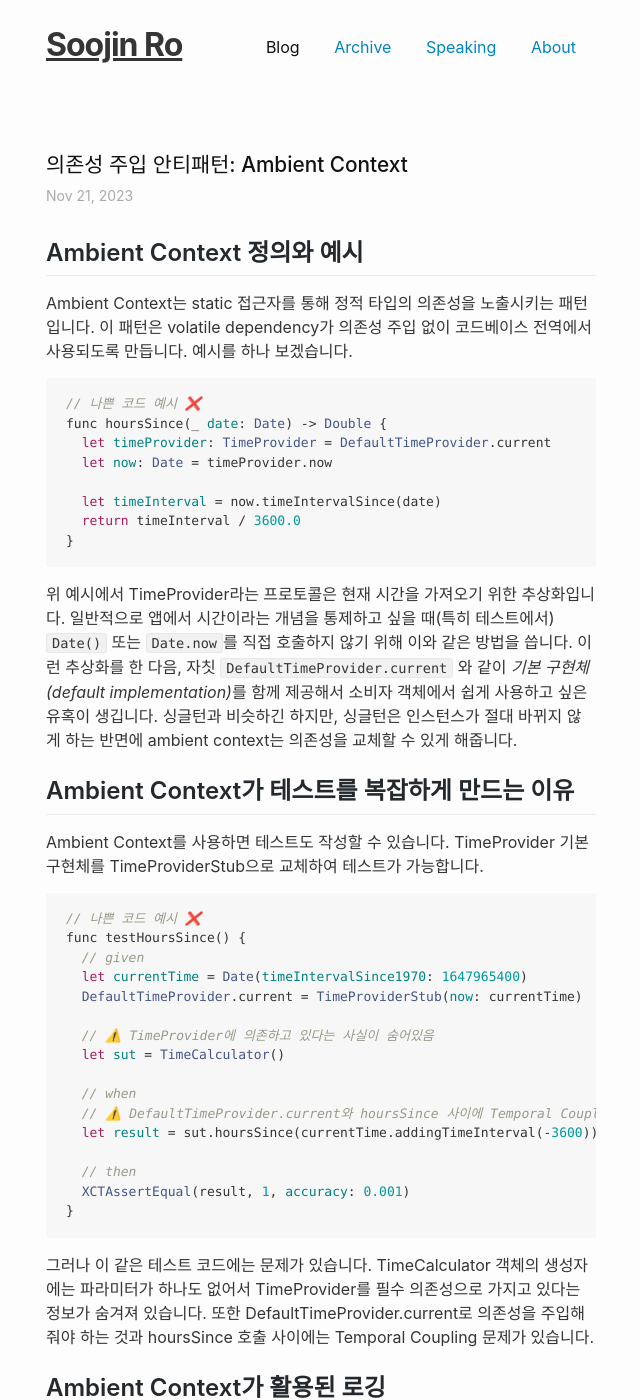
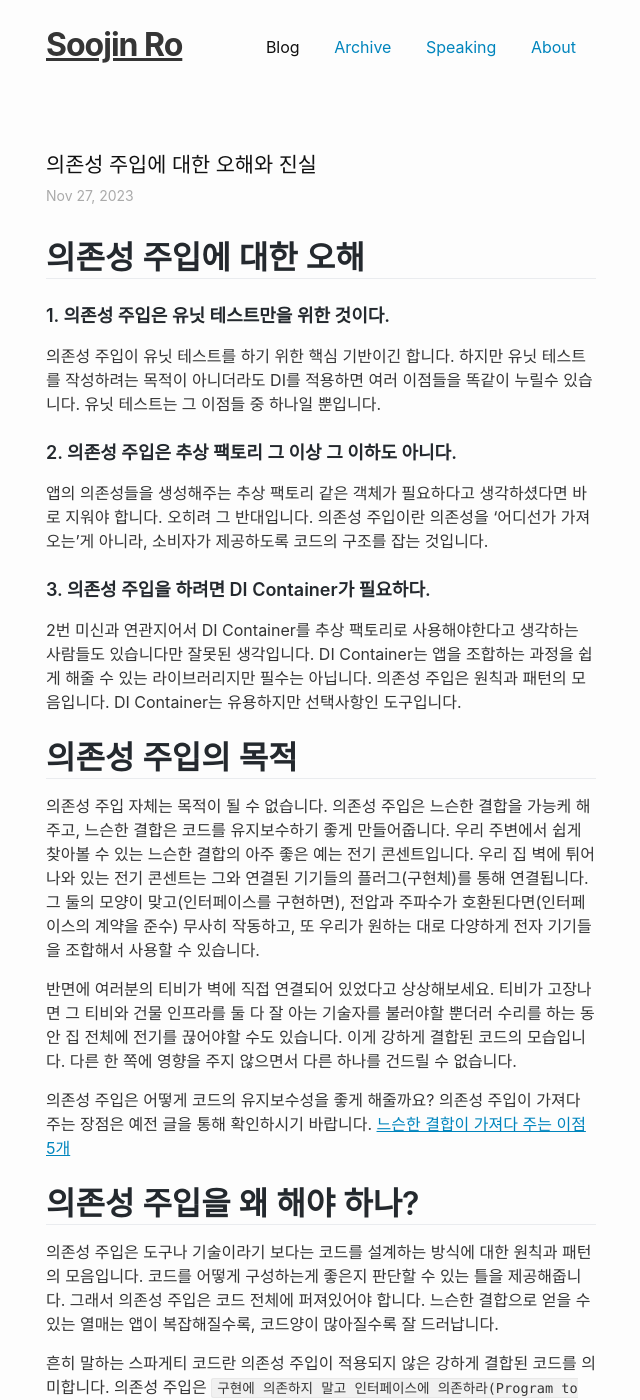
Before and after one commit to nsoojin/nsoojin.github.io, a Jekyll site: the page built from index.html, in a window 1280 px wide and 1400 px high. Shown: the whole window, without its empty margins (319-959 px from the left). Built offline with Jekyll 4.4.1, drawn with Linux system fonts in a browser that asks for light colours; the list of posts is cut into pages by our own code; some of the changed text lies outside the part shown.

Commit message:
dependency injection basics

```diff
--- a/_posts/2023-11-21-ambient-context-anti-pattern.md
+++ b/_posts/2023-11-21-ambient-context-anti-pattern.md
@@ -94,7 +94,9 @@ Ambient Context를 사용하면 테스트를 할 때 전역 상태를 건드려
 
 ## Ambient Context 대신 의존성 주입 패턴을 사용하자
 
-Ambient Context 대신 생성자 주입과 decorator 패턴을 통해 Ambient Context 안티패턴을 대체할 수 있습니다. 특히 로깅과 같은 cross-cutting concern에 대해서는 의존성 주입 패턴을 활용하는 것이 유지보수 관점에서 훨씬 좋습니다.
+Ambient Context 대신 생성자 주입과 decorator 패턴을 통해 Ambient Context 안티패턴을 대체할 수 있습니다. 특히 로깅과 같은 cross-cutting concern에 대해서는 의존성 주입 패턴을 활용하는 것이 유지보수 관점에서 훨씬 좋습니다. (더 자세한 내용은 아래 강의를 통해 확인해주세요)
+
+--
 
 ## 📝 Swift 개발자를 위한 DI 강의 사전 신청
 
--- /dev/null
+++ b/_posts/2023-11-27-dependency-injection-basics.md
@@ -0,0 +1,48 @@
+---
+layout: post
+title: "의존성 주입에 대한 오해와 진실"
+categories: []
+tags:
+- dependency injection
+type: post
+published: true
+meta: {}
+---
+
+# 의존성 주입에 대한 오해
+
+### 1. 의존성 주입은 유닛 테스트만을 위한 것이다.
+
+의존성 주입이 유닛 테스트를 하기 위한 핵심 기반이긴 합니다. 하지만 유닛 테스트를 작성하려는 목적이 아니더라도 DI를 적용하면 여러 이점들을 똑같이 누릴수 있습니다. 유닛 테스트는 그 이점들 중 하나일 뿐입니다.
+
+### 2. 의존성 주입은 추상 팩토리 그 이상 그 이하도 아니다.
+
+앱의 의존성들을 생성해주는 추상 팩토리 같은 객체가 필요하다고 생각하셨다면 바로 지워야 합니다. 오히려 그 반대입니다. 의존성 주입이란 의존성을 '어디선가 가져오는'게 아니라, 소비자가 제공하도록 코드의 구조를 잡는 것입니다.
+
+### 3. 의존성 주입을 하려면 DI Container가 필요하다.
+
+2번 미신과 연관지어서 DI Container를 추상 팩토리로 사용해야한다고 생각하는 사람들도 있습니다만 잘못된 생각입니다. DI Container는 앱을 조합하는 과정을 쉽게 해줄 수 있는 라이브러리지만 필수는 아닙니다. 의존성 주입은 원칙과 패턴의 모음입니다. DI Container는 유용하지만 선택사항인 도구입니다.
+
+# 의존성 주입의 목적
+
+의존성 주입 자체는 목적이 될 수 없습니다. 의존성 주입은 느슨한 결합을 가능케 해주고, 느슨한 결합은 코드를 유지보수하기 좋게 만들어줍니다. 우리 주변에서 쉽게 찾아볼 수 있는 느슨한 결합의 아주 좋은 예는 전기 콘센트입니다. 우리 집 벽에 튀어나와 있는 전기 콘센트는 그와 연결된 기기들의 플러그(구현체)를 통해 연결됩니다. 그 둘의 모양이 맞고(인터페이스를 구현하면), 전압과 주파수가 호환된다면(인터페이스의 계약을 준수) 무사히 작동하고, 또 우리가 원하는 대로 다양하게 전자 기기들을 조합해서 사용할 수 있습니다.
+
+반면에 여러분의 티비가 벽에 직접 연결되어 있었다고 상상해보세요. 티비가 고장나면 그 티비와 건물 인프라를 둘 다 잘 아는 기술자를 불러야할 뿐더러 수리를 하는 동안 집 전체에 전기를 끊어야할 수도 있습니다. 이게 강하게 결합된 코드의 모습입니다. 다른 한 쪽에 영향을 주지 않으면서 다른 하나를 건드릴 수 없습니다.
+
+의존성 주입은 어떻게 코드의 유지보수성을 좋게 해줄까요? 의존성 주입이 가져다 주는 장점은 예전 글을 통해 확인하시기 바랍니다. [느슨한 결합이 가져다 주는 이점 5개](https://soojin.ro/blog/loose-coupling)
+
+# 의존성 주입을 왜 해야 하나?
+
+의존성 주입은 도구나 기술이라기 보다는 코드를 설계하는 방식에 대한 원칙과 패턴의 모음입니다. 코드를 어떻게 구성하는게 좋은지 판단할 수 있는 틀을 제공해줍니다. 그래서 의존성 주입은 코드 전체에 퍼져있어야 합니다. 느슨한 결합으로 얻을 수 있는 열매는 앱이 복잡해질수록, 코드양이 많아질수록 잘 드러납니다.
+
+흔히 말하는 스파게티 코드란 의존성 주입이 적용되지 않은 강하게 결합된 코드를 의미합니다. 의존성 주입은 `구현에 의존하지 말고 인터페이스에 의존하라(Program to an interface, not an implementation)` 이라고 했던 Gang of Four의 격언을 현실화하는 방법입니다.
+
+더 상세한 내용과 실제 코드와 예제 앱을 통해 확인하고 싶으시다면 아래 사전 신청서를 작성해주세요.
+
+--
+
+## 📝 Swift 개발자를 위한 DI 강의 사전 신청
+
+의존성 주입의 원칙과 패턴에 대해서 더 깊게 알고 싶으시다면, 의존성 주입이 앱 개발자에게 가져다 주는 이점을 구체적으로 확인해보고 싶으시다면 현재 준비중인 동영상 강의 사전 신청서를 작성해주세요. 강의가 준비되면 가장 먼저 알려드리고 30% 할인 쿠폰을 드립니다.
+
+📎 할인 쿠폰 신청하기: [https://forms.gle/JXwKctVS6XqKoHF76](https://forms.gle/JXwKctVS6XqKoHF76)
```
